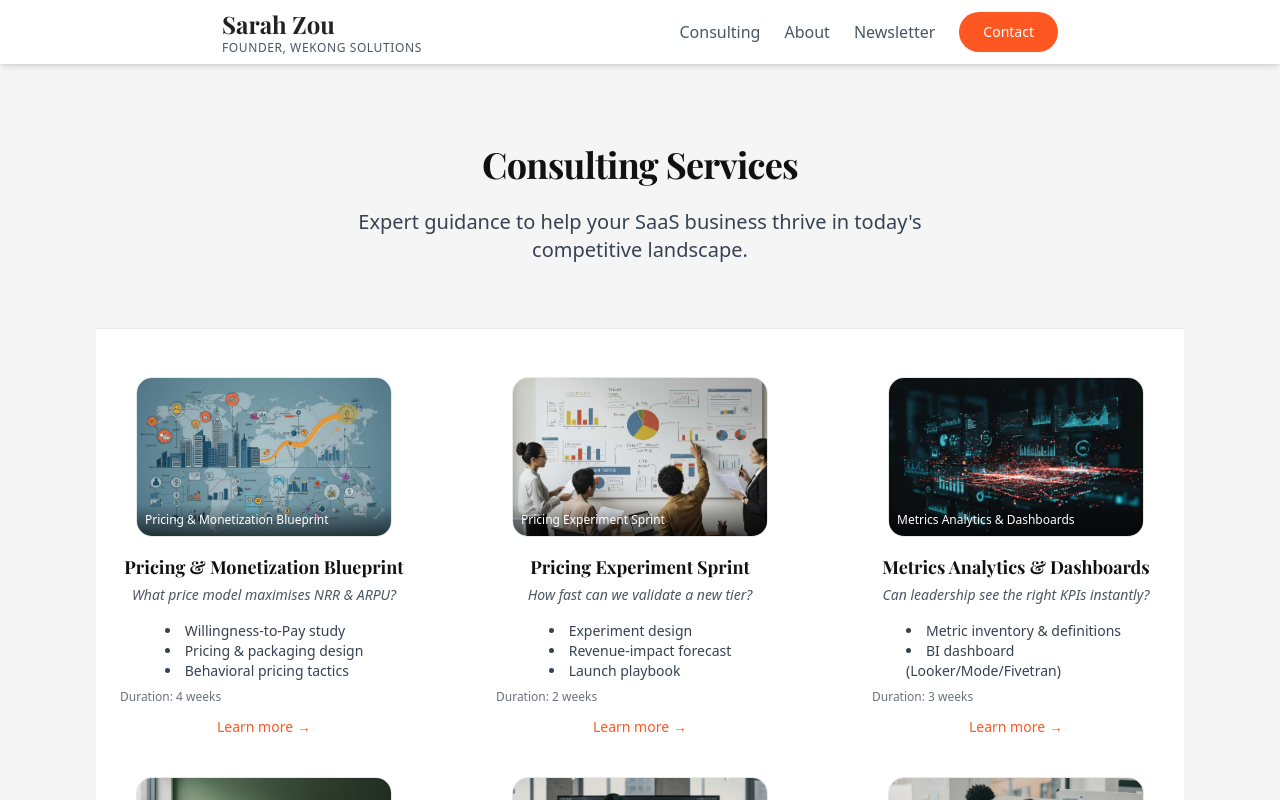
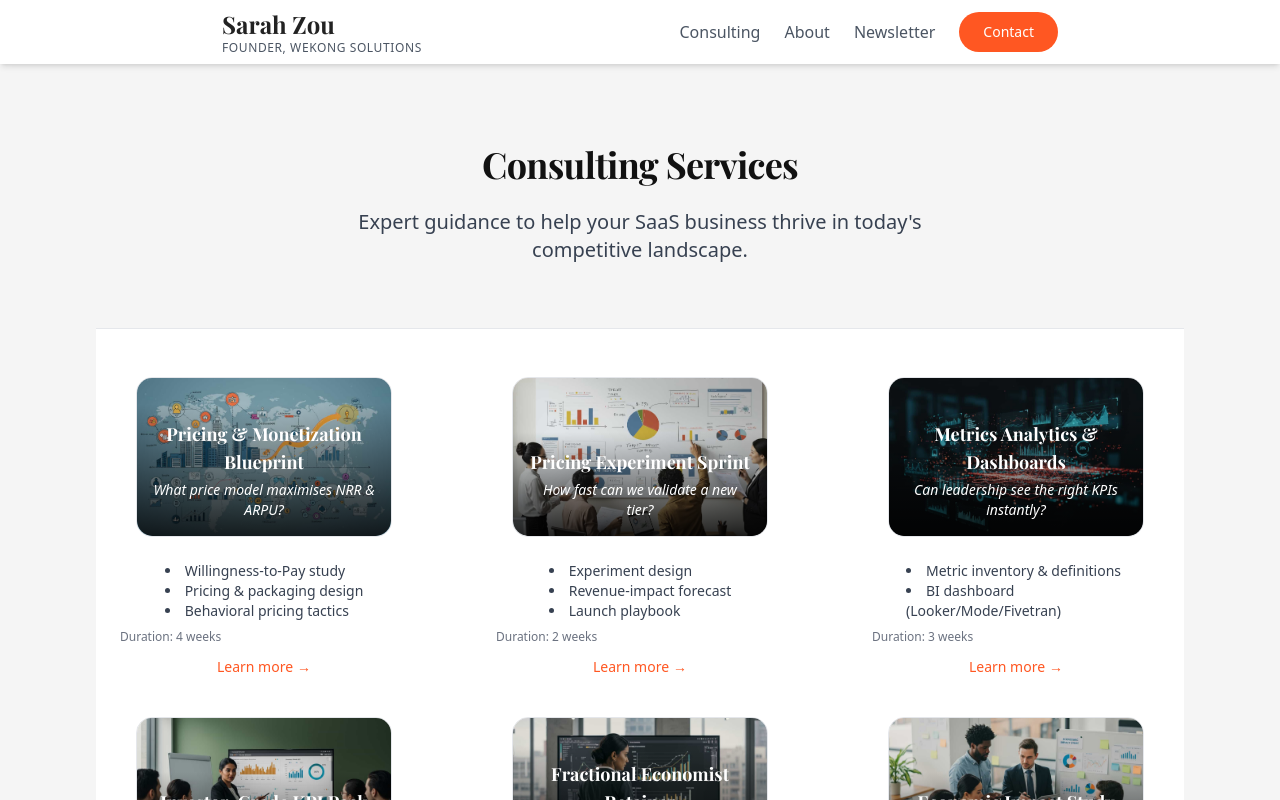
Before and after one commit to Sarah-Zou/economist, a Next.js app: page /consulting in a window 1280 px wide. Shown: the top 800 px of the page. Built offline with nearby package versions, Linux system fonts and the light colour scheme; a web font is replaced by a local one.

Commit message:
Restore service card overlay: show title and key question in image overlay

```diff
--- a/app/consulting/page.tsx
+++ b/app/consulting/page.tsx
@@ -116,12 +116,11 @@ export default function Consulting() {
                     height={160}
                     className="object-cover w-full h-full"
                   />
-                  <div className="absolute bottom-0 left-0 w-full bg-gradient-to-t from-black/60 to-transparent p-2 text-white text-xs text-left">
-                    {service.title}
+                  <div className="absolute bottom-0 left-0 w-full p-4 bg-gradient-to-t from-black/80 to-transparent text-white rounded-b-2xl">
+                    <div className="font-serif-playfair text-lg font-bold mb-1">{service.title}</div>
+                    <div className="text-sm italic">{service.question}</div>
                   </div>
                 </div>
-                <div className="font-serif-playfair text-lg font-bold mb-1 text-[#111]">{service.title}</div>
-                <div className="text-sm italic text-gray-600 mb-2">{service.question}</div>
                 <ul className="text-gray-700 mb-2 text-sm list-disc list-inside text-left mx-auto mt-2" style={{maxWidth:'220px'}}>
                   {service.deliverables.map((d, i) => (
                     <li key={i}>{d}</li>
```
